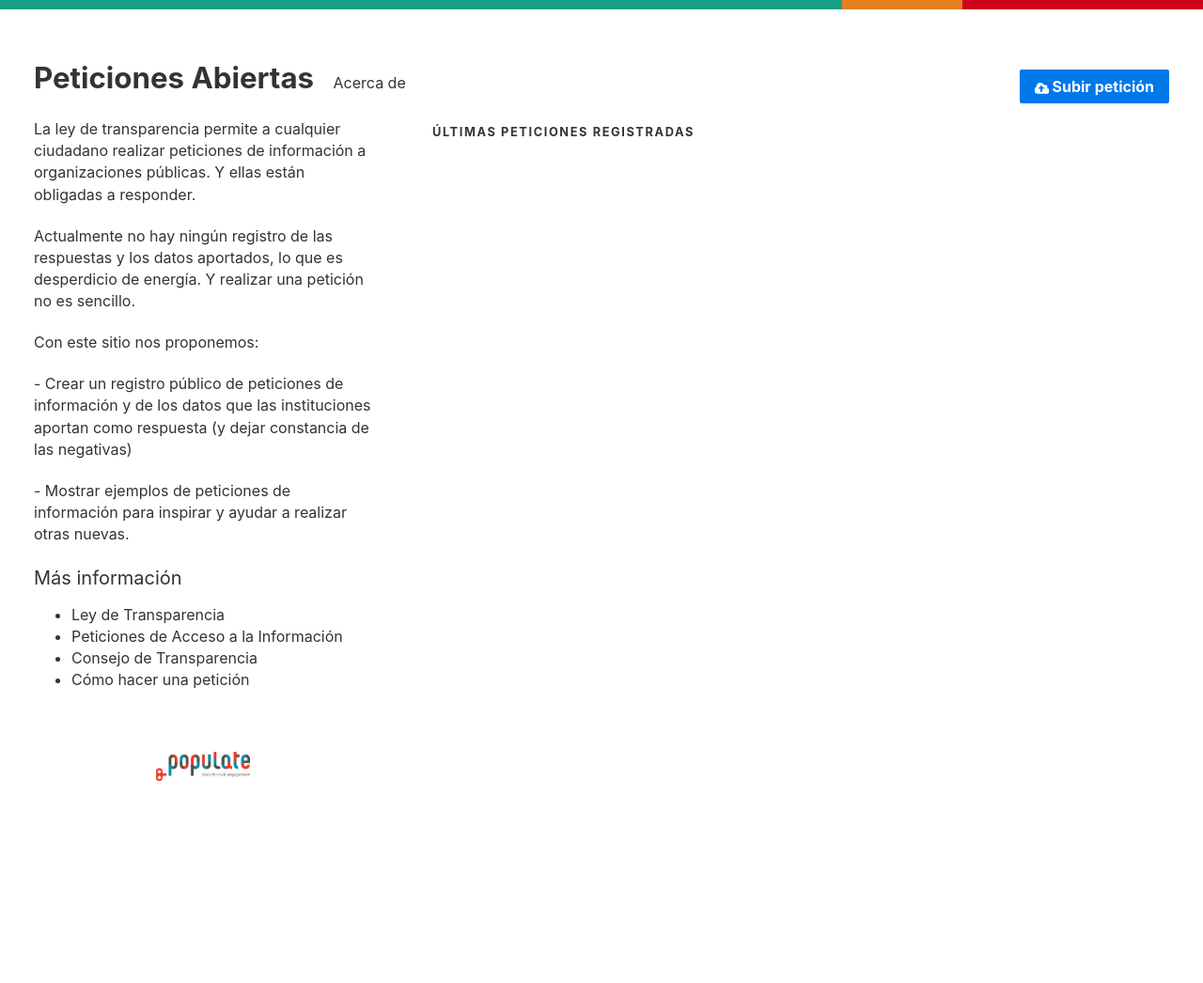
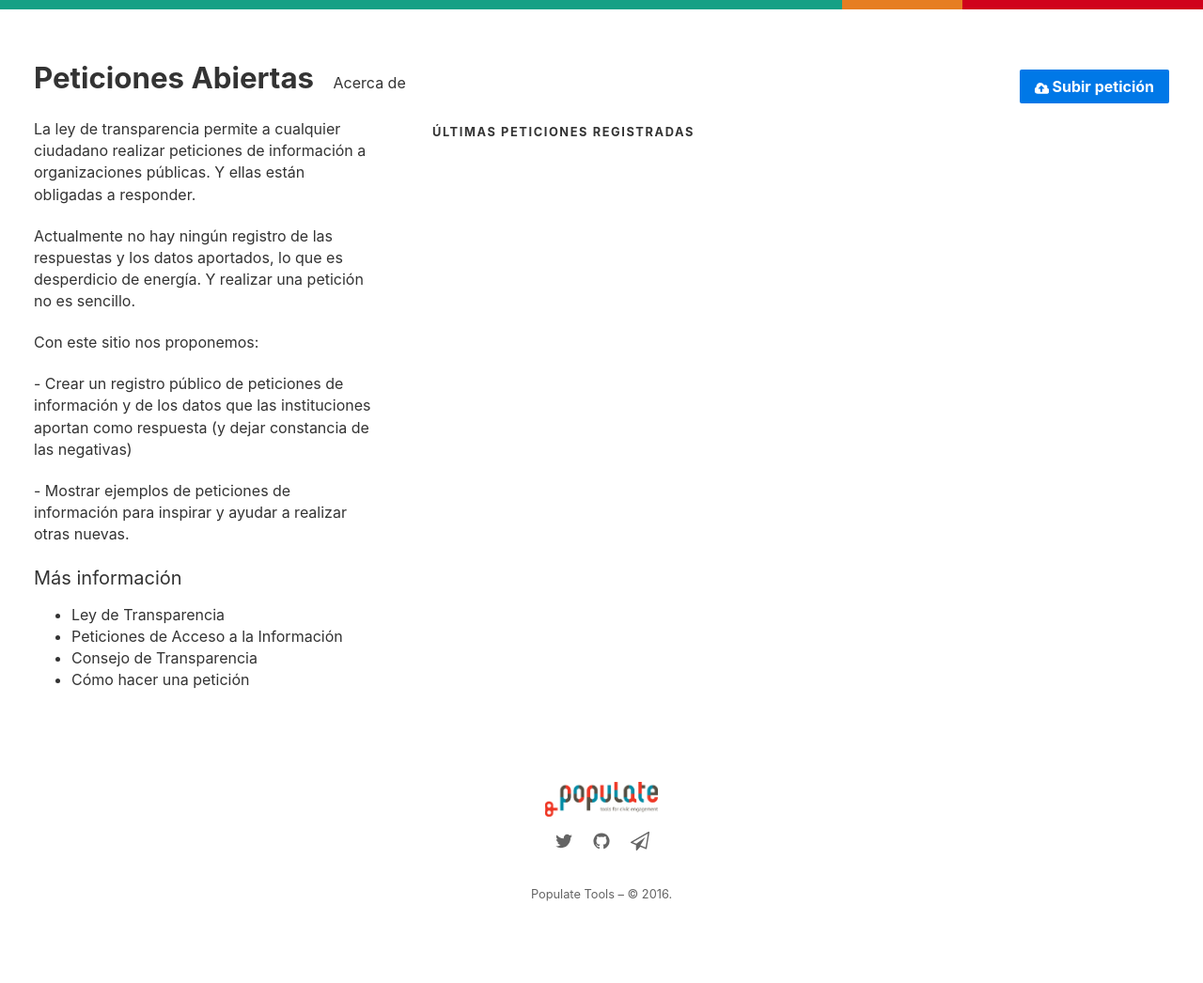
Before and after one commit to PopulateTools/peticiones-abiertas, a Jekyll site: the page built from index.html, in a window 1280 px wide. Shown: the whole page at 94% size. Built offline with Jekyll 4.4.1, drawn with Linux system fonts in a browser that asks for light colours; before the commit the page ends 927 px from its top, so only the background shows below that.

Commit message:
Footer draft

```diff
--- a/_includes/footer.html
+++ b/_includes/footer.html
@@ -1,12 +1,9 @@
-<footer class="pure-u-1 pure-u-md-5-5">
-    <div class="pure pure-u-md-1-5">
-        <a href="https://twitter.com/{{site.twitter_username}}">Twitter</a>
+<footer class="pure-u-1 pure-u-md-3-3 center mt2">
+    <a href="http://populate.tools"><img class="logo img-fluid" src="/img/logo-populate-tools.png" alt="Populate Tools"></a>
+    <div class="footerLinks mt1">
+      <a class="footerLink" href="https://twitter.com/{{site.twitter_username}}"><svg width="20" height="20" viewBox="0 0 1792 1792" xmlns="http://www.w3.org/2000/svg"><path d="M1684 408q-67 98-162 167 1 14 1 42 0 130-38 259.5t-115.5 248.5-184.5 210.5-258 146-323 54.5q-271 0-496-145 35 4 78 4 225 0 401-138-105-2-188-64.5t-114-159.5q33 5 61 5 43 0 85-11-112-23-185.5-111.5t-73.5-205.5v-4q68 38 146 41-66-44-105-115t-39-154q0-88 44-163 121 149 294.5 238.5t371.5 99.5q-8-38-8-74 0-134 94.5-228.5t228.5-94.5q140 0 236 102 109-21 205-78-37 115-142 178 93-10 186-50z"/></svg></a>
+      <a class="footerLink" href="https://github.com/{{site.github_username}}"><svg width="20" height="20" viewBox="0 0 1792 1792" xmlns="http://www.w3.org/2000/svg"><path d="M1664 896q0 251-146.5 451.5t-378.5 277.5q-27 5-39.5-7t-12.5-30v-211q0-97-52-142 57-6 102.5-18t94-39 81-66.5 53-105 20.5-150.5q0-121-79-206 37-91-8-204-28-9-81 11t-92 44l-38 24q-93-26-192-26t-192 26q-16-11-42.5-27t-83.5-38.5-86-13.5q-44 113-7 204-79 85-79 206 0 85 20.5 150t52.5 105 80.5 67 94 39 102.5 18q-40 36-49 103-21 10-45 15t-57 5-65.5-21.5-55.5-62.5q-19-32-48.5-52t-49.5-24l-20-3q-21 0-29 4.5t-5 11.5 9 14 13 12l7 5q22 10 43.5 38t31.5 51l10 23q13 38 44 61.5t67 30 69.5 7 55.5-3.5l23-4q0 38 .5 89t.5 54q0 18-13 30t-40 7q-232-77-378.5-277.5t-146.5-451.5q0-209 103-385.5t279.5-279.5 385.5-103 385.5 103 279.5 279.5 103 385.5z"/></svg></a>
+      <a class="footerLink" href="mailto:{{site.email}}"><svg width="20" height="20" viewBox="0 0 1792 1792" xmlns="http://www.w3.org/2000/svg"><path d="M1764 11q33 24 27 64l-256 1536q-5 29-32 45-14 8-31 8-11 0-24-5l-527-215-298 327q-18 21-47 21-14 0-23-4-19-7-30-23.5t-11-36.5v-452l-472-193q-37-14-40-55-3-39 32-59l1664-960q35-21 68 2zm-342 1499l221-1323-1434 827 336 137 863-639-478 797z"/></svg></a>
     </div>
-    <div class="pure pure-u-md-1-5">
-        <a href="https://github.com/{{site.github_username}}">GitHub</a>
-    </div>
-    <div class="pure pure-u-md-1-5">
-        <a href="mailto:{{site.email}}">{{site.email}}</a>
-    </div>
-    <p>{{site.org}} – © 2016.</p>
+    <p class="footerCopy grey mt2">{{site.org}} – © 2016.</p>
 </footer>
--- a/_layouts/default.html
+++ b/_layouts/default.html
@@ -7,8 +7,8 @@
             <div class="column">
               {% include header.html %}
               {{ content }}
+              {% include footer.html %}
             </div>
-            <!-- {% include footer.html %} -->
         </div>
     </body>
 </html>
--- /dev/null
+++ b/_sass/_footer.scss
@@ -0,0 +1,12 @@
+.logo {
+  max-width: 120px;
+  margin: 0 auto;
+}
+.footerLink {
+  fill: $grey;
+  padding-left: 0.5rem;
+  padding-right: 0.5rem;
+}
+.footerCopy {
+  font-size: $small;
+}
--- a/_sass/_home.scss
+++ b/_sass/_home.scss
@@ -7,10 +7,6 @@
     letter-spacing: 0.1rem;
     font-size: $small;
     text-align: center;
-}
-.logo {
-    max-width: 100px;
-    margin: 0 auto;
 }
 .wrapper {
     margin: 0.5rem 1rem 0 1rem;
--- a/css/main.scss
+++ b/css/main.scss
@@ -14,7 +14,8 @@
         "header",
         "cards",
         "petitions",
-        "pages"
+        "pages",
+        "footer"
 ;
 
 html {
--- a/index.html
+++ b/index.html
@@ -18,11 +18,6 @@ layout: default
         <li><a class="homeLink" href="http://transparencia.gob.es/transparencia/transparencia_Home/index/Derecho-de-acceso/Solicite-informacion.html">Cómo hacer una petición</a></li>
       </ul>
     </div>
-    <footer>
-      <div class="pure-u-1 pure-u-md-5-5 center mb2">
-        <a href="http://populate.tools"><img class="logo img-fluid" src="/img/logo-populate-tools.png" alt="Populate Tools"></a>
-      </div>
-    </footer>
   </div>
 </div>
 
```
